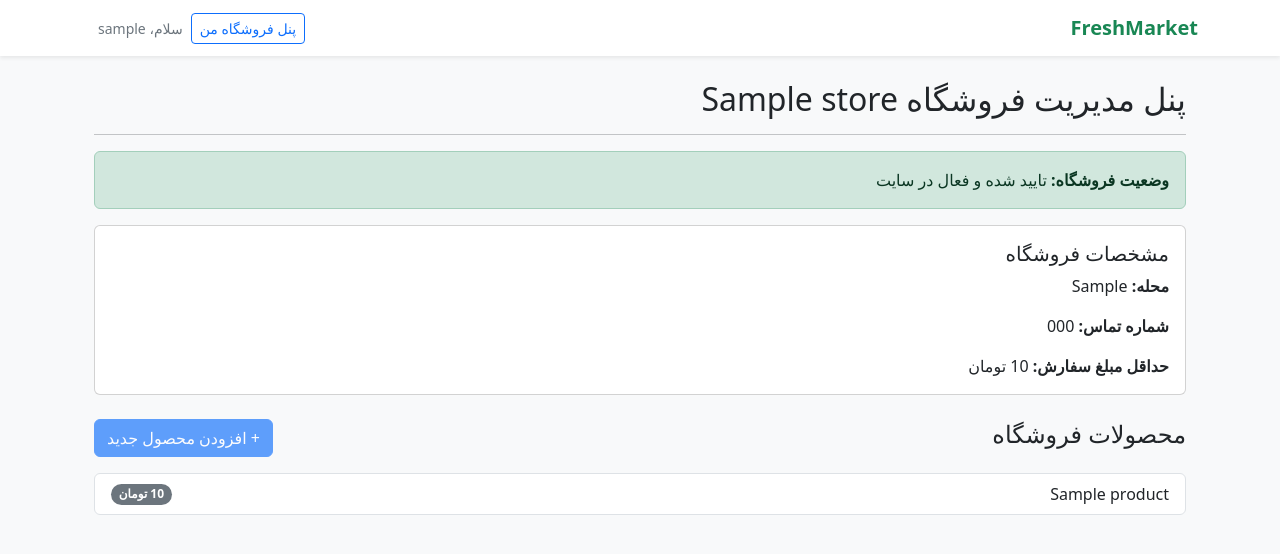
After one commit to reza-bagheri66/FreshMarket, a Django app: page /dashboard/ in a window 1280 px wide. The commit adds this page. Shown: the top 554 px of the page. Run offline with Django 5.2, Linux system fonts and the light colour scheme; a user stored in the database is signed in; tables that the repository leaves empty hold one stand-in row (values such as "Sample post").

Commit message:
Fix template inheritance, setup base layout with Bootstrap RTL, and add vendor dashboard navigation

```diff
--- /dev/null
+++ b/stores/templates/stores/vendor_dashboard.html
@@ -0,0 +1,48 @@
+{% extends 'base.html' %}
+
+{% block content %}
+<div class="container my-4">
+    <h2>پنل مدیریت فروشگاه {{ store.name }}</h2>
+    <hr>
+
+    <!-- وضعیت تایید فروشگاه -->
+    <div class="alert {% if store.is_active %}alert-success{% else %}alert-warning{% endif %}" role="alert">
+        <strong>وضعیت فروشگاه:</strong>
+        {% if store.is_active %}
+            تایید شده و فعال در سایت
+        {% else %}
+            در انتظار تایید ادمین سایت
+        {% endif %}
+    </div>
+
+    <!-- اطلاعات خلاصه فروشگاه -->
+    <div class="card mb-4">
+        <div class="card-body">
+            <h5 class="card-title">مشخصات فروشگاه</h5>
+            <p class="card-text"><strong>محله:</strong> {{ store.neighborhood }}</p>
+            <p class="card-text"><strong>شماره تماس:</strong> {{ store.phone_number }}</p>
+            <p class="card-text"><strong>حداقل مبلغ سفارش:</strong> {{ store.min_order_amount }} تومان</p>
+        </div>
+    </div>
+
+    <!-- لیست محصولات فروشگاه -->
+    <div class="d-flex justify-content-between align-items-center mb-3">
+        <h4>محصولات فروشگاه</h4>
+        <!-- در گام بعدی لینک افزودن محصول را اینجا می‌گذاریم -->
+        <a href="#" class="btn btn-primary disabled">+ افزودن محصول جدید</a>
+    </div>
+
+    {% if products %}
+        <ul class="list-group">
+            {% for product in products %}
+                <li class="list-group-item d-flex justify-content-between align-items-center">
+                    {{ product.name }}
+                    <span class="badge bg-secondary rounded-pill">{{ product.price }} تومان</span>
+                </li>
+            {% endfor %}
+        </ul>
+    {% else %}
+        <p class="text-muted">هنوز محصولی ثبت نکرده‌اید.</p>
+    {% endif %}
+</div>
+{% endblock %}
--- a/stores/urls.py
+++ b/stores/urls.py
@@ -6,5 +6,6 @@ app_name = 'stores'
 urlpatterns = [
     path('', views.store_list, name='store_list'),
     path('register/', views.store_register, name='store_register'),  # مسیر ثبت‌نام فروشگاه
+    path('dashboard/', views.vendor_dashboard, name='vendor_dashboard'),  # مسیر جدید پنل فروشنده
     path('store/<slug:slug>/', views.store_detail, name='store_detail'),  # مسیر جدید
 ]
--- a/stores/views.py
+++ b/stores/views.py
@@ -1,4 +1,4 @@
-from django.shortcuts import render, get_object_or_404
+from django.shortcuts import render,redirect, get_object_or_404
 from django.contrib.auth.decorators import login_required
 from django.utils.text import slugify
 from .models import Store
@@ -48,3 +48,22 @@ def store_register(request):
         form = StoreRegistrationForm()
 
     return render(request, 'stores/store_register.html', {'form': form})
+
+
+@login_required
+def vendor_dashboard(request):
+    # بررسی اینکه آیا کاربر لاگین‌شده صاحب فروشگاهی هست یا خیر
+    try:
+        store = Store.objects.get(owner=request.user)
+    except Store.DoesNotExist:
+        # اگر فروشگاه نداشت، به صفحه ثبت‌نام هدایت می‌شود
+        return redirect('stores:store_register')
+
+    # دریافت لیست محصولات فروشگاه
+    products = store.products.all()  # یا store.product_set.all() بر اساس مدل Product شما
+
+    context = {
+        'store': store,
+        'products': products,
+    }
+    return render(request, 'stores/vendor_dashboard.html', context)
--- /dev/null
+++ b/templates/base.html
@@ -0,0 +1,40 @@
+<!DOCTYPE html>
+<html lang="fa" dir="rtl">
+<head>
+    <meta charset="UTF-8">
+    <meta name="viewport" content="width=device-width, initial-scale=1.0">
+    <title>FreshMarket | فروشگاه‌های محلی</title>
+    <!-- لینک بوت‌استرپ ۵ نسخه راست‌چین (RTL) برای ظاهر زیبا و مرتب -->
+    <link href="https://cdn.jsdelivr.net/npm/bootstrap@5.3.2/dist/css/bootstrap.rtl.min.css" rel="stylesheet">
+</head>
+<body class="bg-light">
+
+    <!-- نوار ناوبری (هدر سایت) -->
+    <nav class="navbar navbar-expand-lg navbar-light bg-white shadow-sm mb-4">
+        <div class="container">
+            <a class="navbar-brand fw-bold text-success" href="{% url 'stores:store_list' %}">FreshMarket</a>
+
+            <div class="d-flex align-items-center">
+                {% if user.is_authenticated %}
+                    <a href="{% url 'stores:vendor_dashboard' %}" class="btn btn-outline-primary btn-sm me-2">
+                        پنل فروشگاه من
+                    </a>
+                    <span class="text-secondary small me-3">سلام، {{ user.username }}</span>
+                {% else %}
+                    <a href="{% url 'accounts:login' %}" class="btn btn-outline-success btn-sm me-2">ورود</a>
+                    <a href="{% url 'stores:store_register' %}" class="btn btn-success btn-sm">ثبت‌نام فروشگاه</a>
+                {% endif %}
+            </div>
+        </div>
+    </nav>
+
+    <!-- محتوای اصلی صفحات (مثل لیست فروشگاه‌ها، پنل و...) اینجا قرار می‌گیرد -->
+    <main class="container">
+        {% block content %}
+        {% endblock %}
+    </main>
+
+    <!-- اسکریپت‌های بوت‌استرپ -->
+    <script src="https://cdn.jsdelivr.net/npm/bootstrap@5.3.2/dist/js/bootstrap.bundle.min.js"></script>
+</body>
+</html>
--- a/templates/stores/store_list.html
+++ b/templates/stores/store_list.html
@@ -1,3 +1,6 @@
+{% extends 'base.html' %}
+
+{% block content %}
 <!DOCTYPE html>
 <html lang="fa" dir="rtl">
 <head>
@@ -53,3 +56,4 @@
     </div>
 </body>
 </html>
+{% endblock %}
```
